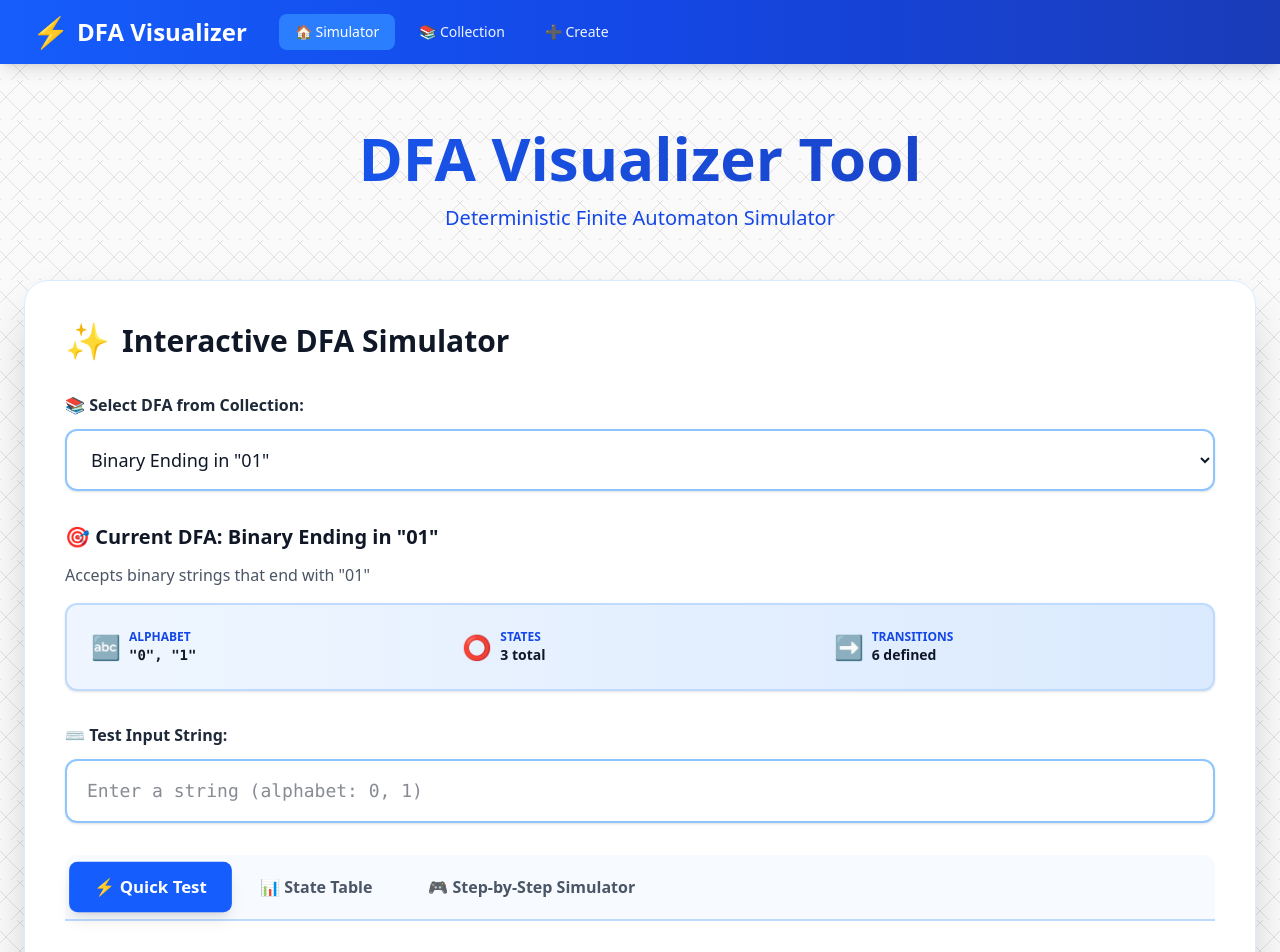
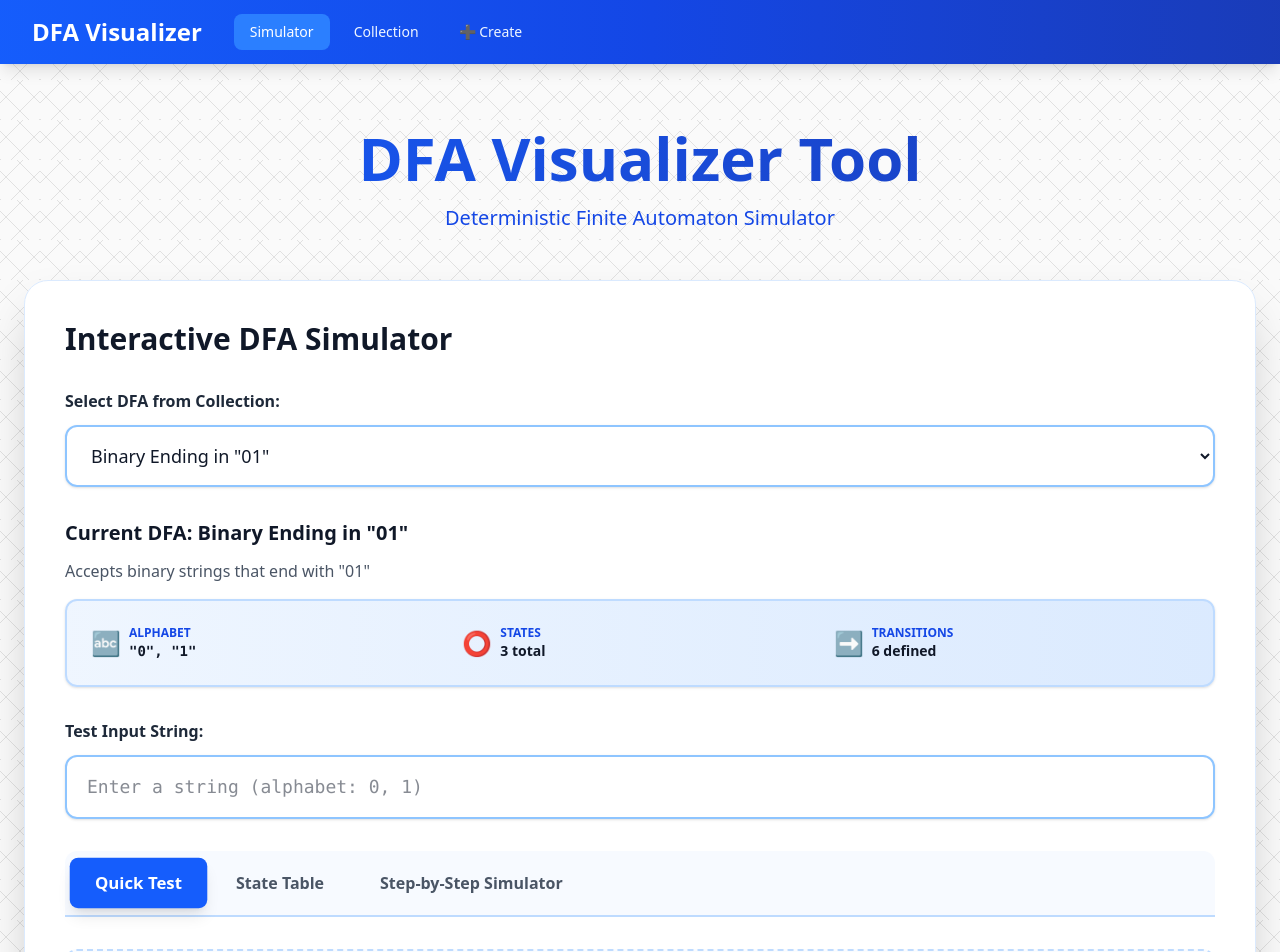
Before and after one commit to nylla8444/DFA-automata-finals, a React (Vite) app: page / in a window 1280 px wide. Shown: the top 952 px of the page. Built offline with nearby package versions, Linux system fonts and the light colour scheme.

Commit message:
style: updated UI

```diff
--- a/src/components/Navigation/Navigation.tsx
+++ b/src/components/Navigation/Navigation.tsx
@@ -10,7 +10,6 @@ export function Navigation() {
               to="/"
               className="flex items-center space-x-2 text-2xl font-bold text-white hover:text-blue-100 transition-all hover:scale-105"
             >
-              <span className="text-3xl">⚡</span>
               <span>DFA Visualizer</span>
             </Link>
             <div className="hidden md:flex space-x-2">
@@ -18,13 +17,13 @@ export function Navigation() {
                 to="/"
                 className="[&.active]:bg-blue-500 [&.active]:text-white text-blue-50 hover:bg-blue-500 hover:text-white px-4 py-2 rounded-lg text-sm font-medium transition-all duration-200 hover:shadow-md"
               >
-                🏠 Simulator
+                Simulator
               </Link>
               <Link
                 to="/collection"
                 className="[&.active]:bg-blue-500 [&.active]:text-white text-blue-50 hover:bg-blue-500 hover:text-white px-4 py-2 rounded-lg text-sm font-medium transition-all duration-200 hover:shadow-md"
               >
-                📚 Collection
+                Collection
               </Link>
               <Link
                 to="/create"
--- a/src/routes/collection.tsx
+++ b/src/routes/collection.tsx
@@ -116,7 +116,6 @@ function CollectionPage() {
                 className="bg-white rounded-2xl shadow-lg p-6 hover:shadow-2xl transition-all duration-200 border border-blue-100 hover:border-blue-300 transform hover:scale-105"
               >
                 <h3 className="text-2xl font-bold text-gray-900 mb-3 flex items-center gap-2">
-                  <span className="text-2xl">⚡</span>
                   {savedDFA.name}
                 </h3>
                 <p className="text-gray-600 mb-4 line-clamp-2 text-base">
@@ -144,14 +143,14 @@ function CollectionPage() {
                     params={{ id: savedDFA.id }}
                     className="flex-1 px-4 py-3 bg-blue-600 text-white rounded-lg text-center font-bold hover:bg-blue-700 transition-all shadow-md hover:shadow-lg"
                   >
-                    👁️ View
+                    View
                   </Link>
                   <Link
                     to="/edit/$id"
                     params={{ id: savedDFA.id }}
                     className="flex-1 px-4 py-3 bg-green-600 text-white rounded-lg text-center font-bold hover:bg-green-700 transition-all shadow-md hover:shadow-lg"
                   >
-                    ✏️ Edit
+                    Edit
                   </Link>
                   <button
                     onClick={() => handleDelete(savedDFA.id)}
--- a/src/routes/create.tsx
+++ b/src/routes/create.tsx
@@ -117,7 +117,6 @@ function CreatePage() {
 
         <div className="bg-white rounded-2xl shadow-xl p-8 mb-6">
           <h2 className="text-3xl font-bold text-gray-900 mb-6 flex items-center gap-3">
-            <span className="text-4xl">📝</span>
             DFA Information
           </h2>
 
@@ -152,7 +151,6 @@ function CreatePage() {
 
         <div className="bg-white rounded-2xl shadow-xl p-8 mb-6">
           <h2 className="text-3xl font-bold text-gray-900 mb-6 flex items-center gap-3">
-            <span className="text-4xl">🎨</span>
             Visual Editor
           </h2>
 
--- a/src/routes/edit.$id.tsx
+++ b/src/routes/edit.$id.tsx
@@ -149,7 +149,6 @@ function EditPage() {
 
         <div className="bg-white rounded-2xl shadow-xl p-8 mb-6">
           <h2 className="text-3xl font-bold text-gray-900 mb-6 flex items-center gap-3">
-            <span className="text-4xl">📝</span>
             DFA Information
           </h2>
 
@@ -184,7 +183,6 @@ function EditPage() {
 
         <div className="bg-white rounded-2xl shadow-xl p-8 mb-6">
           <h2 className="text-3xl font-bold text-gray-900 mb-6 flex items-center gap-3">
-            <span className="text-4xl">🎨</span>
             Visual Editor
           </h2>
     {/* Import/Export Section */}
--- a/src/routes/index.tsx
+++ b/src/routes/index.tsx
@@ -41,7 +41,6 @@ function StateTableView({ dfa }: { dfa: DFA }) {
       {/* Table Description */}
       <div className="bg-gradient-to-r from-blue-50 to-blue-100 border-2 border-blue-300 rounded-xl p-5 shadow-sm">
         <h3 className="font-bold text-blue-900 mb-2 text-lg flex items-center gap-2">
-          <span className="text-2xl">📊</span>
           Transition Table (δ)
         </h3>
         <p className="text-sm text-blue-800">
@@ -212,13 +211,12 @@ function App() {
 
         <div className="bg-white rounded-3xl shadow-2xl p-8 md:p-10 mb-8 border border-blue-100">
           <h2 className="text-3xl font-bold text-gray-900 mb-8 flex items-center gap-3">
-            <span className="text-4xl">✨</span>
             Interactive DFA Simulator
           </h2>
 
           <div className="mb-8">
             <label className="block text-base font-bold text-gray-800 mb-3">
-              📚 Select DFA from Collection:
+              Select DFA from Collection:
             </label>
             {savedDFAs.length > 0 ? (
               <select
@@ -249,7 +247,7 @@ function App() {
             <>
               <div className="mb-8">
                 <h3 className="text-xl font-bold text-gray-900 mb-3">
-                  🎯 Current DFA: {currentSavedDFA.name}
+                  Current DFA: {currentSavedDFA.name}
                 </h3>
                 <p className="text-gray-600 mb-4 text-base">{currentSavedDFA.description}</p>
                 <div className="bg-gradient-to-r from-blue-50 to-blue-100 p-6 rounded-xl border-2 border-blue-200 shadow-sm">
@@ -283,7 +281,7 @@ function App() {
 
               <div className="mb-8">
                 <label className="block text-base font-bold text-gray-800 mb-3">
-                  ⌨️ Test Input String:
+                  Test Input String:
                 </label>
                 <input
                   type="text"
@@ -304,7 +302,7 @@ function App() {
                       : 'text-gray-600 hover:bg-blue-100 hover:text-blue-700'
                   }`}
                 >
-                  ⚡ Quick Test
+                  Quick Test
                 </button>
                 <button
                   onClick={() => setActiveTab('table')}
@@ -314,7 +312,7 @@ function App() {
                       : 'text-gray-600 hover:bg-blue-100 hover:text-blue-700'
                   }`}
                 >
-                  📊 State Table
+                  State Table
                 </button>
                 <button
                   onClick={() => setActiveTab('simulator')}
@@ -324,7 +322,7 @@ function App() {
                       : 'text-gray-600 hover:bg-blue-100 hover:text-blue-700'
                   }`}
                 >
-                  🎮 Step-by-Step Simulator
+                  Step-by-Step Simulator
                 </button>
               </div>
 
--- a/src/routes/view.$id.tsx
+++ b/src/routes/view.$id.tsx
@@ -125,7 +125,6 @@ function StateTableView({ dfa }: { dfa: DFA }) {
       {/* Table Description */}
       <div className="bg-gradient-to-r from-blue-50 to-blue-100 border-2 border-blue-300 rounded-xl p-5 shadow-sm">
         <h3 className="font-bold text-blue-900 mb-2 text-lg flex items-center gap-2">
-          <span className="text-2xl">📊</span>
           Transition Table (δ)
         </h3>
         <p className="text-sm text-blue-800">
@@ -315,7 +314,6 @@ function ViewPage() {
 
         <div className="bg-white rounded-3xl shadow-2xl p-8 md:p-10 mb-8 border border-blue-100">
           <h2 className="text-3xl font-bold text-gray-900 mb-8 flex items-center gap-3">
-            <span className="text-4xl">📊</span>
             DFA Details
           </h2>
           <div className="grid grid-cols-2 md:grid-cols-4 gap-6 text-center">
@@ -348,13 +346,11 @@ function ViewPage() {
 
         <div className="bg-white rounded-3xl shadow-2xl p-8 md:p-10 mb-8 border border-blue-100">
           <h2 className="text-3xl font-bold text-gray-900 mb-8 flex items-center gap-3">
-            <span className="text-4xl">🧪</span>
             Test This DFA
           </h2>
-
           <div>
             <label className="block text-base font-bold text-gray-800 mb-3">
-              ⌨️ Input String:
+              Input String:
             </label>
             <input
               type="text"
@@ -375,7 +371,7 @@ function ViewPage() {
                   : 'text-gray-600 hover:bg-blue-100 hover:text-blue-700'
               }`}
             >
-              ⚡ Quick Test
+              Quick Test
             </button>
             <button
               onClick={() => setActiveTab('table')}
@@ -385,7 +381,7 @@ function ViewPage() {
                   : 'text-gray-600 hover:bg-blue-100 hover:text-blue-700'
               }`}
             >
-              📊 State Table
+              State Table
             </button>
             <button
               onClick={() => setActiveTab('simulator')}
@@ -395,7 +391,7 @@ function ViewPage() {
                   : 'text-gray-600 hover:bg-blue-100 hover:text-blue-700'
               }`}
             >
-              🎮 Step-by-Step Simulator
+              Step-by-Step Simulator
             </button>
           </div>
 
@@ -422,7 +418,6 @@ function ViewPage() {
             <div className="mb-8 flex flex-col md:flex-row md:items-center md:justify-between gap-4">
               <div>
                 <h2 className="text-4xl font-bold text-gray-900 mb-3 flex items-center gap-3">
-                  <span className="text-5xl">🎮</span>
                   Step-by-Step Simulator
                 </h2>
                 <p className="text-gray-700 text-lg font-medium">
@@ -435,7 +430,6 @@ function ViewPage() {
                   onClick={() => navigate({ to: '/edit/$id', params: { id } })}
                   className="px-8 py-4 bg-gradient-to-r from-green-600 to-green-700 text-white rounded-xl font-bold hover:from-green-700 hover:to-green-800 transition-all shadow-lg hover:shadow-xl transform hover:scale-105 flex items-center gap-2"
                 >
-                  <span className="text-xl">✏️</span>
                   Edit DFA
                 </button>
               </div>
```
Also changed, not shown: src/components/DFASimulator/DFASimulator.tsx (+5 -5 lines).
